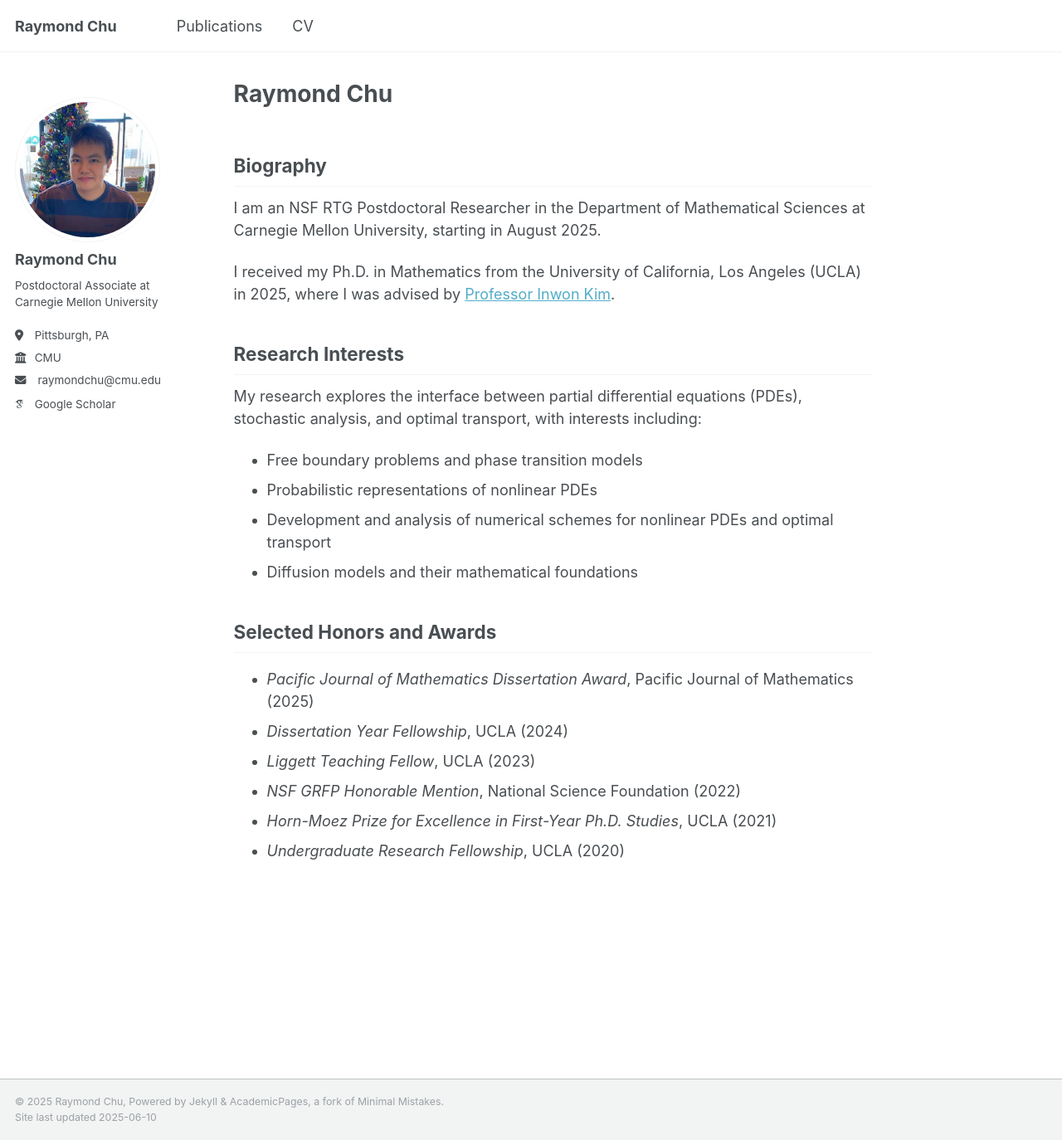
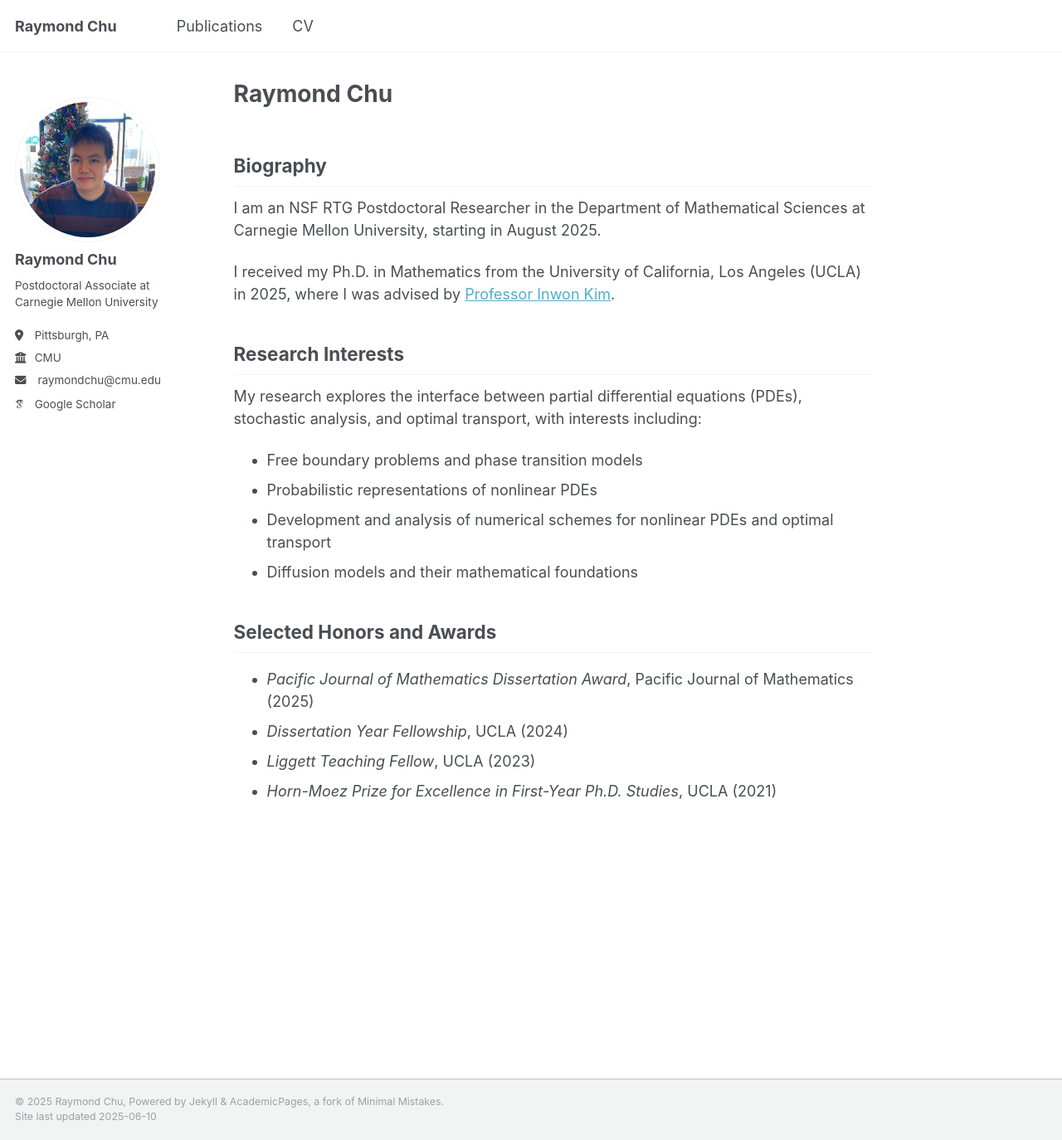
Before and after one commit to rchumath/rchumath.github.io, a Jekyll site: the page built from _pages/about.md, in a window 1280 px wide and 1374 px high. Shown: the whole window at 83% size. Built offline with Jekyll 4.4.1, drawn with Linux system fonts in a browser that asks for light colours; some web fonts are replaced.

Commit message:
Update about.md

```diff
--- a/_pages/about.md
+++ b/_pages/about.md
@@ -25,6 +25,4 @@ My research explores the interface between partial differential equations (PDEs)
 - *Pacific Journal of Mathematics Dissertation Award*, Pacific Journal of Mathematics (2025)
 - *Dissertation Year Fellowship*, UCLA (2024)
 - *Liggett Teaching Fellow*, UCLA (2023)
-- *NSF GRFP Honorable Mention*, National Science Foundation (2022)
 - *Horn-Moez Prize for Excellence in First-Year Ph.D. Studies*, UCLA (2021)
-- *Undergraduate Research Fellowship*, UCLA (2020)
```
